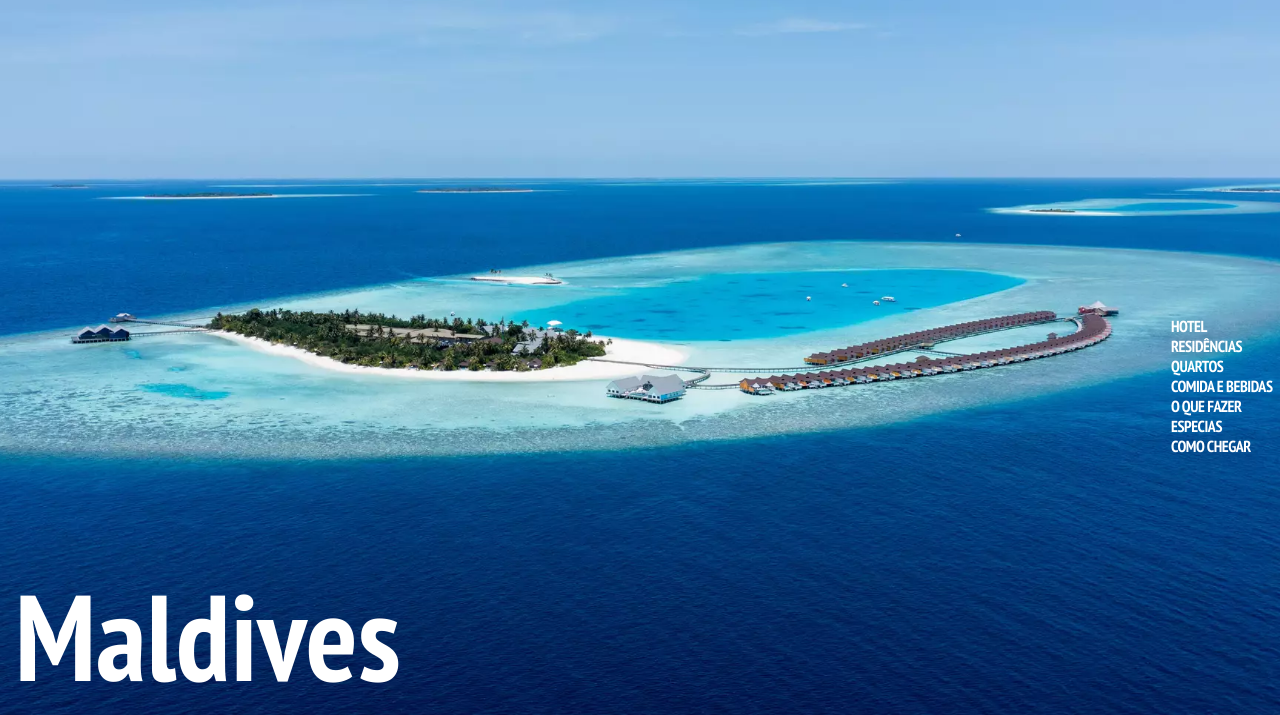
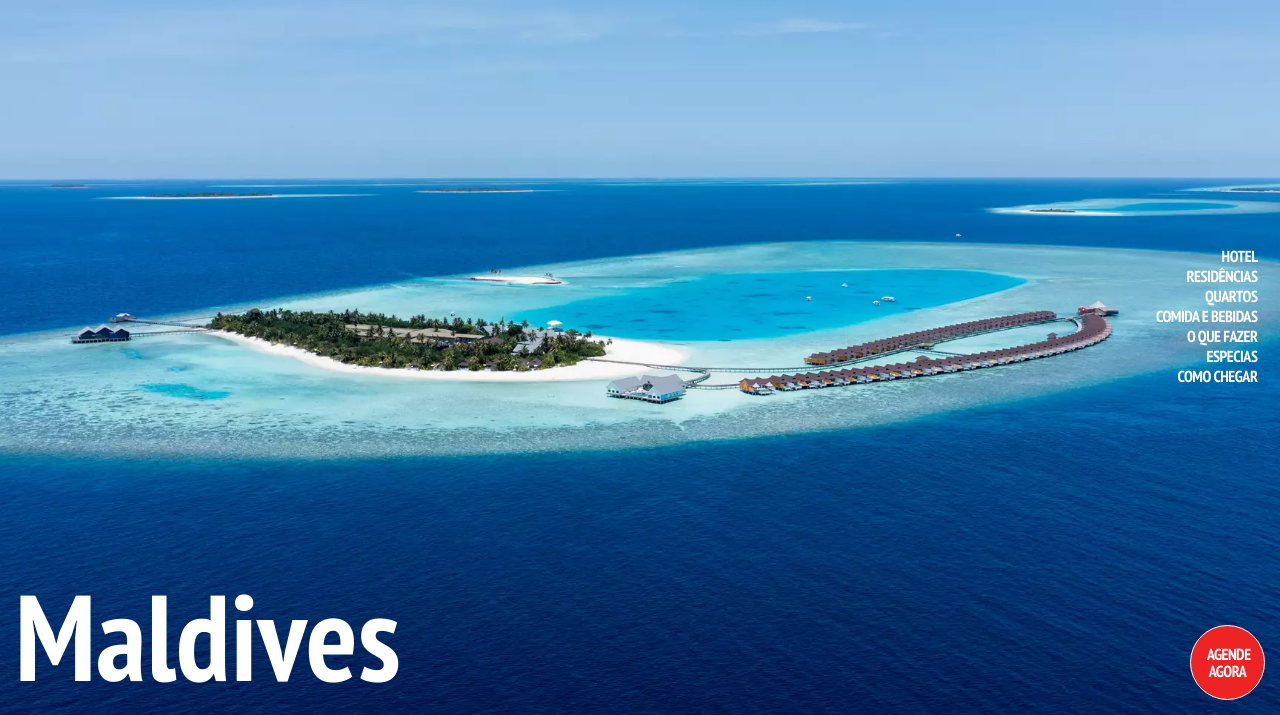
Before and after one commit to ifatinha/the-standard, a plain HTML site: page index.html in a window 1280 px wide. Shown: the part 85-800 px from the top of the page. Drawn offline with Linux system fonts and the light colour scheme.

Commit message:
Refatoração Introducao.

```diff
--- a/css/pages/header.css
+++ b/css/pages/header.css
@@ -22,25 +22,26 @@
 }
 
 .dropdown {
+    display: inline-block;
     min-width: 150px;
     position: relative;
-    display: inline-block;
 }
 
 .dropdown-content {
-    position: absolute;
     background-color: var(--white);
     display: none;
-    min-width: 160px;
+    min-width: 100px;
+    position: absolute;
     z-index: 1;
 }
 
 .dropdown-content a {
     color: var(--dark);
     display: block;
-    padding: 3px 22px;
     font-size: 0.937em;
     font-weight: 700;
+    text-align: center;
+    padding: 3px 22px;
 }
 
 .dropdown-content a:hover {
@@ -53,7 +54,6 @@
 }
 
 .header .menu-mobile {
-    background-color: rgba(0, 0, 0, .4);
     display: none;
     float: right;
     padding: 5px;
--- a/css/pages/introducao.css
+++ b/css/pages/introducao.css
@@ -19,7 +19,47 @@
 }
 
 .introducao aside {
-    top: 50vh;
-    right: 0;
+    display: flex;
+    flex-direction: column;
+    height: 100%;
+    justify-content: center;
+    right: 15px;
+    position: fixed;
+    text-align: right;
+}
+
+.introducao-botao {
+    background-color: var(--primary);
+    border-radius: 50%;
+    border: 1px solid var(--white);
+    bottom: 15px;
+    height: 75px;
+    letter-spacing: -0.51px;
+    line-height: 17px;
+    padding: 20px 16px;
     position: absolute;
+    right: 15px;
+    transition: .3s;
+    width: 75px;
+    text-align: center;
 }
+
+.introducao-botao a {
+    color: var(--white);
+    font-weight: 700;
+
+}
+
+.introducao-botao:hover {
+    background-color: rgba(238, 35, 35, 0.742);
+}
+
+@media screen and (max-width: 800px) {
+    .introducao h1 {
+        font-size: 4rem;
+    }
+
+    aside ul {
+        display: none;
+    }
+}
--- a/index.html
+++ b/index.html
@@ -74,6 +74,9 @@
                 <li><a href="#comoChegar" class="caixa-alta links">Como Chegar</a></li>
             </ul>
         </aside>
+        <div class="introducao-botao">
+            <a href="./" class="caixa-alta">Agende agora</a>
+        </div>
     </main>
     <!--
     <div class="container-hotel">
```
